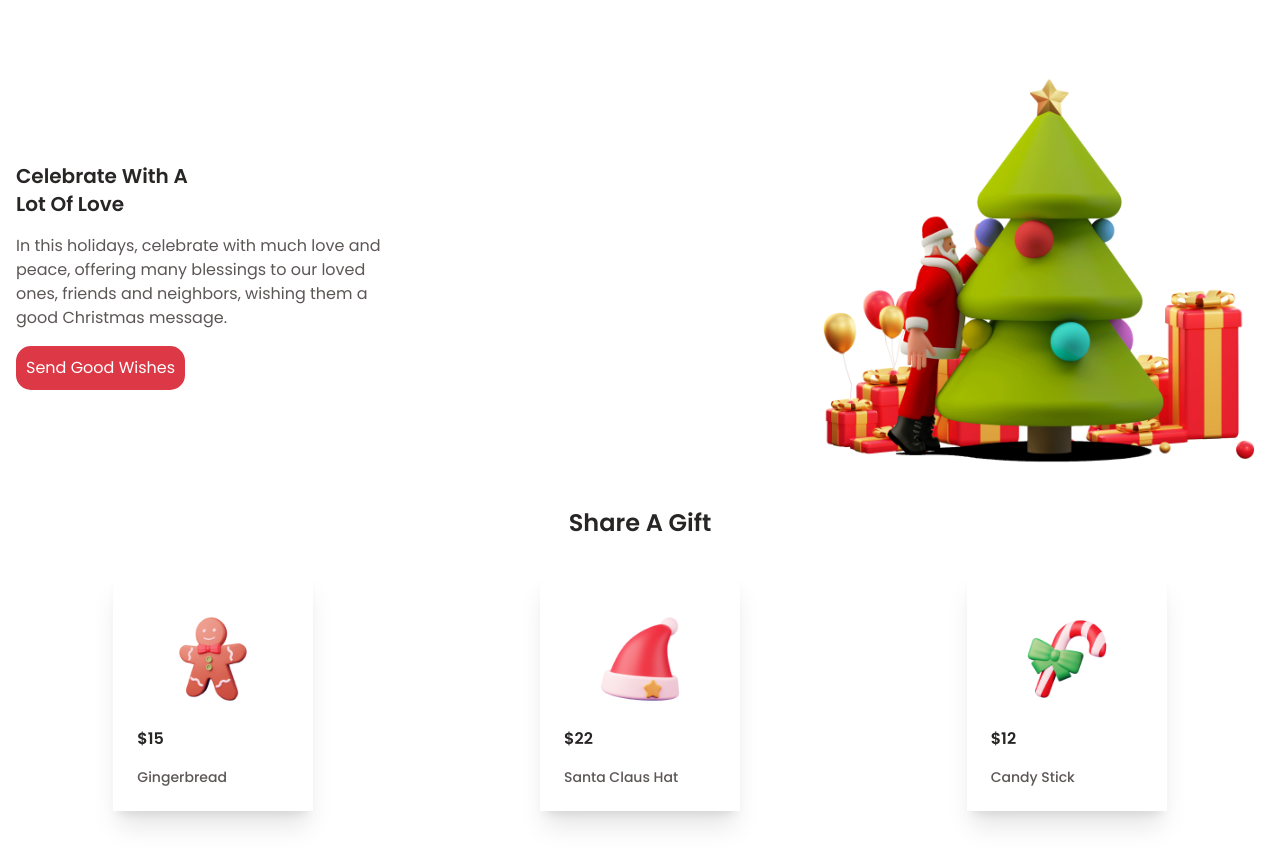
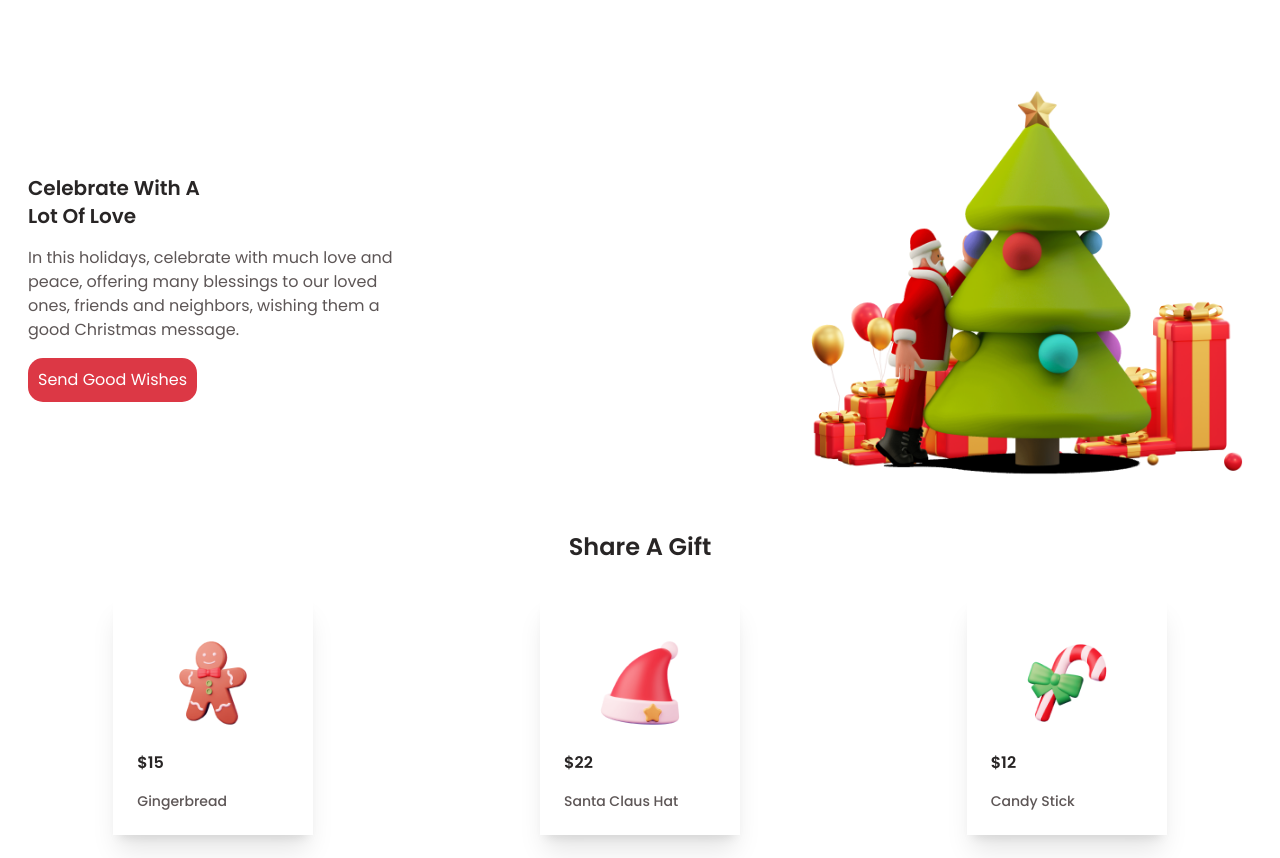
Before and after one commit to utpalsharma630/Merry_christmas, a plain HTML site: page index.html in a window 1280 px wide. Shown: the part 997-1855 px from the top of the page. Drawn offline with nearby package versions, Linux system fonts and the light colour scheme.

Commit message:
celebrate with a lot of love padding update

```diff
--- a/index.html
+++ b/index.html
@@ -88,7 +88,7 @@
             </div>
         </section>
         <!--celebrate with a lot of love  -->
-        <section class="sm:flex items-center justify-between mt-16 gap-8 p-4">
+        <section class="sm:flex items-center justify-between mt-16 gap-8 p-7">
             <div class="sm:w-[372px] w-full">
                 <h3 class="text-xl pb-4 font-semibold text-[#282525]">Celebrate With A <br>
                     Lot Of Love</h3>
```
